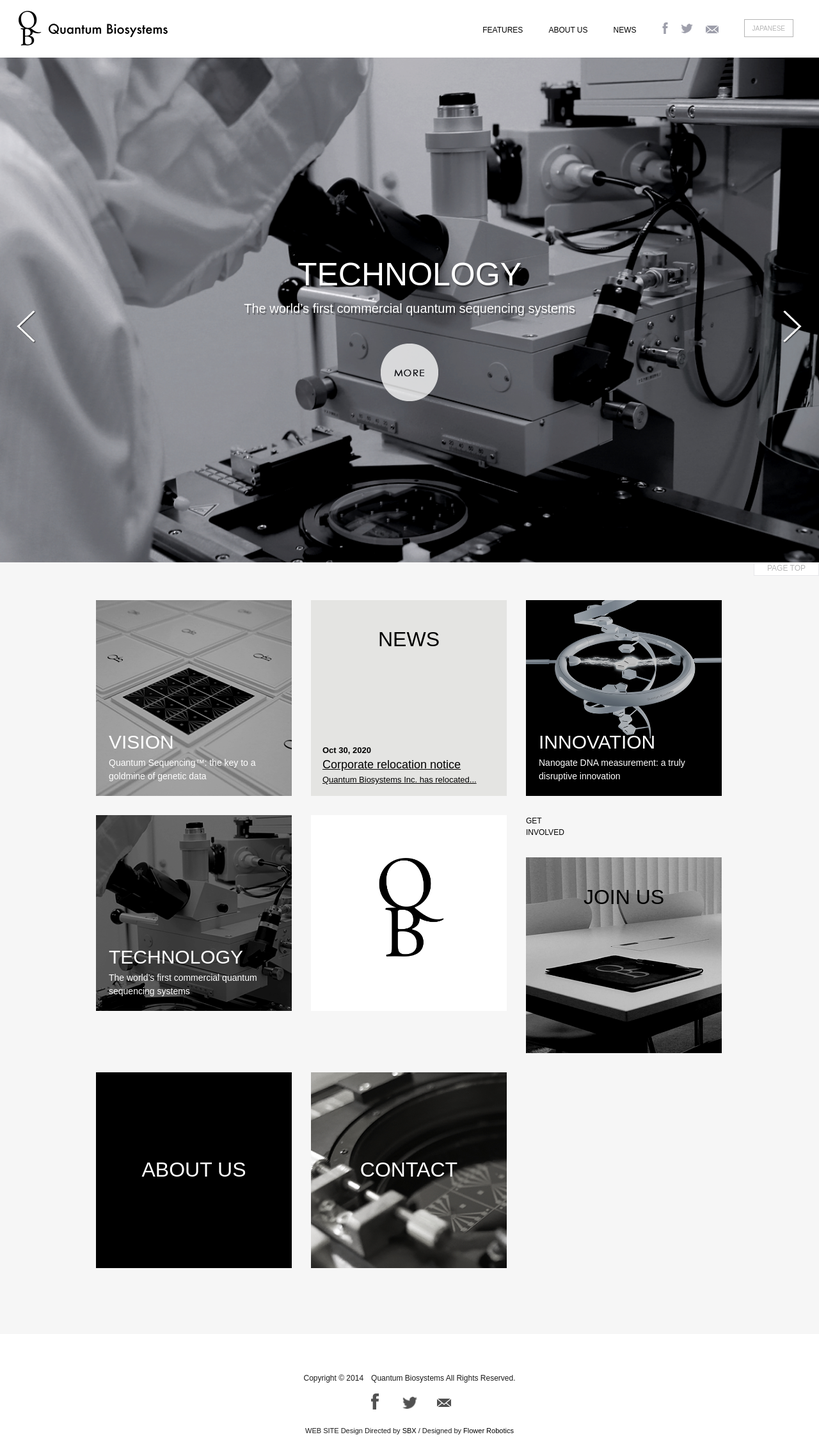
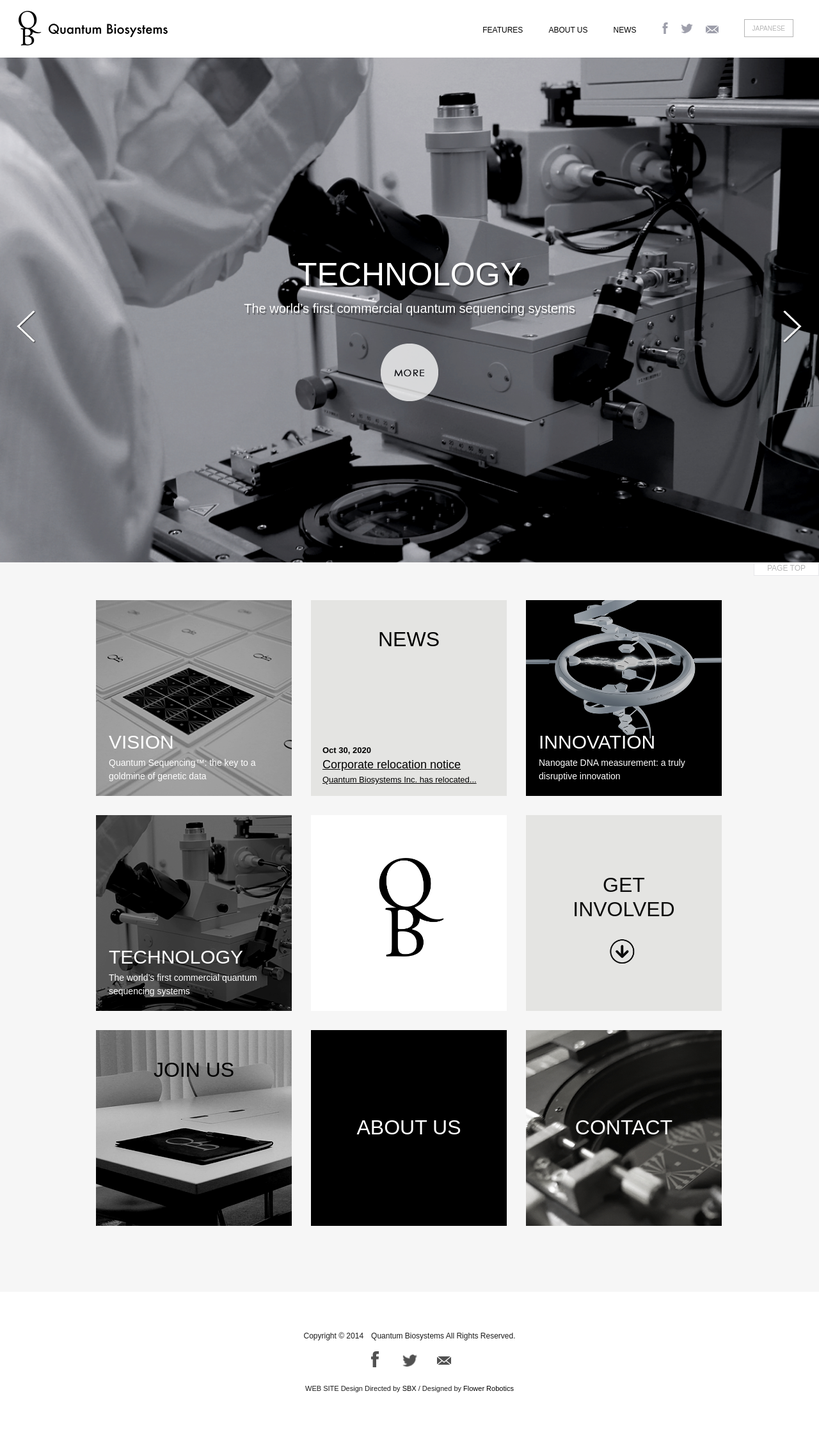
Before and after one commit to toshi33/qbcode.github.io, a Jekyll site: the page built from index.md, in a window 1280 px wide. Shown: the whole page at 64% size. Built offline with Jekyll 4.4.1, drawn with Linux system fonts in a browser that asks for light colours; nearby versions of some CDN libraries; some web fonts are replaced; after the commit the page ends 2205 px from its top, so only the background shows below that.

Commit message:
Update home.html

```diff
--- a/_layouts/home.html
+++ b/_layouts/home.html
@@ -211,9 +211,9 @@ layout: default
             </a>
           </li>
           <li id="tc_06">
-        <class="imgfade">
+            <a href="/about/join" class="imgfade">
               GET<br>INVOLVED
-
+            </a>
           </li>
           <li id="tc_07">
             <a href="/about/join" class="imgfade">
```
